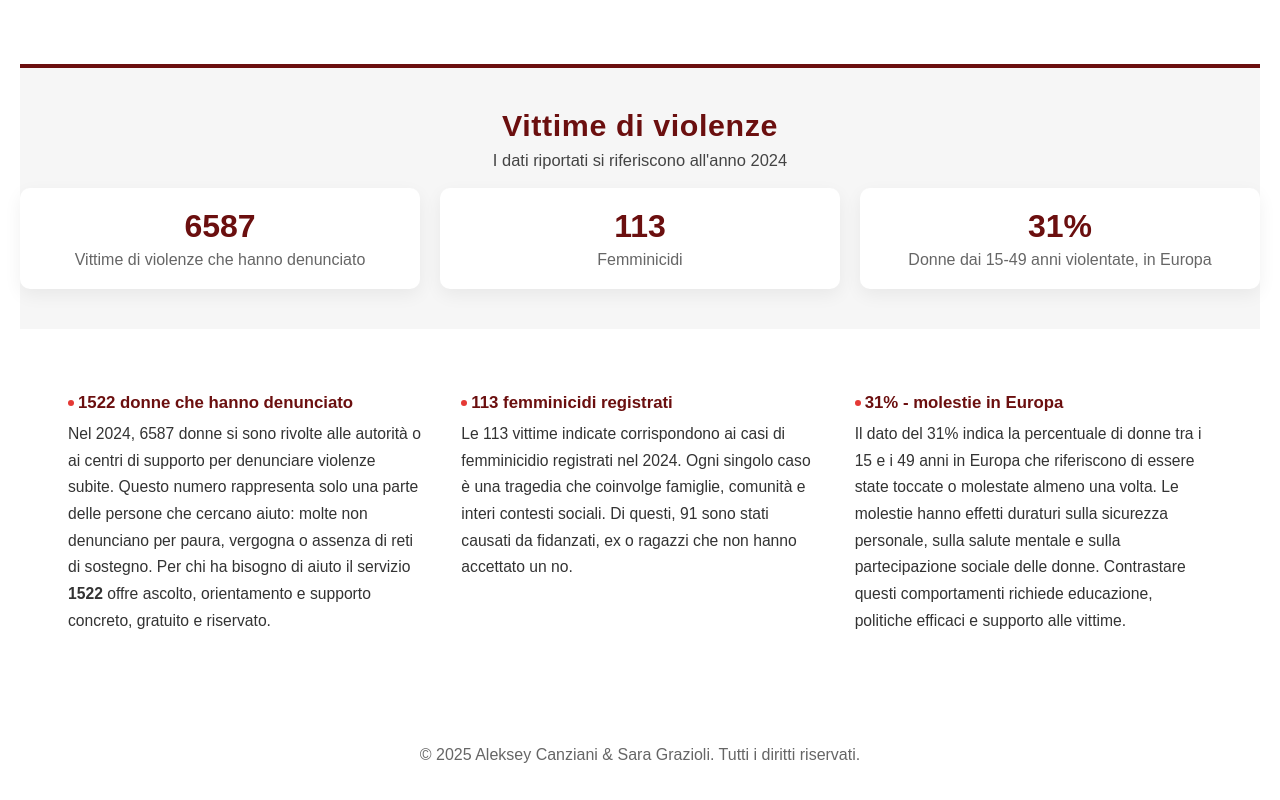
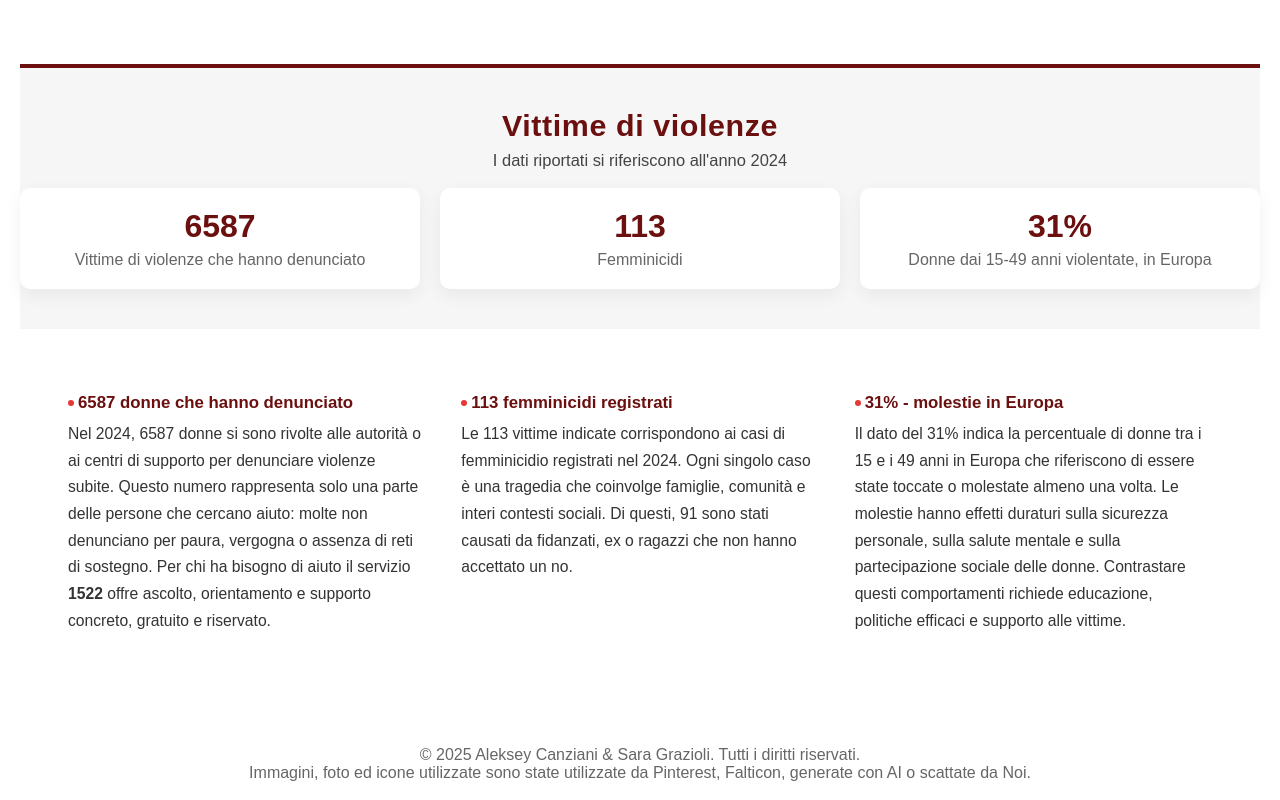
Before and after one commit to stu-aleksey/ViolenzaDonne, a plain HTML site: page index.html in a window 1280 px wide. Shown: the part 2277-3077 px from the top of the page. Drawn offline with Linux system fonts and the light colour scheme.

Commit message:
Update index.html
Cambiata la foto del 25 Novembre con quella di Sara

```diff
--- a/index.html
+++ b/index.html
@@ -67,7 +67,7 @@
                        Le due date sono complementari, ma non rappresentano la stessa cosa. Entrambe sono unite dall'idea che il rispetto e
                        l'uguaglianza non possono esistere finché la violanza rimane un fenomeno diffuso.</p>
                 </div>
-                <img src="src/panchina-rossa.jpg" alt="Il 25 Novembre NON è l'8 Marzo" class="mainDiv-img">
+                <img src="src/ViolenzaDonneSilenzio.jpg" alt="Il 25 Novembre NON è l'8 Marzo" class="mainDiv-img">
             </div>
             <div class="mainDiv" id="importanteParlarne">
                 <div class="mainDiv-text">
@@ -112,7 +112,7 @@
         <section class="section-stat-texts">
             <div class="stat-texts-grid">
                 <div class="stat-text-plain">
-                    <h3>1522 donne che hanno denunciato</h3>
+                    <h3>6587 donne che hanno denunciato</h3>
                     <p>Nel 2024, 6587 donne si sono rivolte alle autorità o ai centri di supporto per denunciare violenze subite. Questo numero rappresenta solo
                        una parte delle persone che cercano aiuto: molte non denunciano per paura, vergogna o assenza di reti di sostegno. Per chi ha bisogno di aiuto
                        il servizio <strong>1522</strong> offre ascolto, orientamento e supporto concreto, gratuito e riservato.</p>
@@ -135,6 +135,7 @@
 
     <footer>
         <p>&copy; <span id="anno-corrente">2025</span> Aleksey Canziani & Sara Grazioli. Tutti i diritti riservati.</p>
+        <p>Immagini, foto ed icone utilizzate sono state utilizzate da Pinterest, Falticon, generate con AI o scattate da Noi.</p>
     </footer>
 
     <script src="script.js" defer></script>
```
